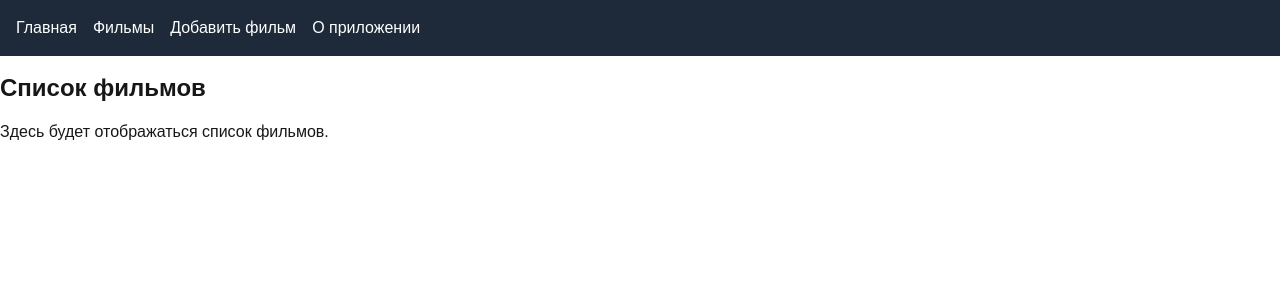
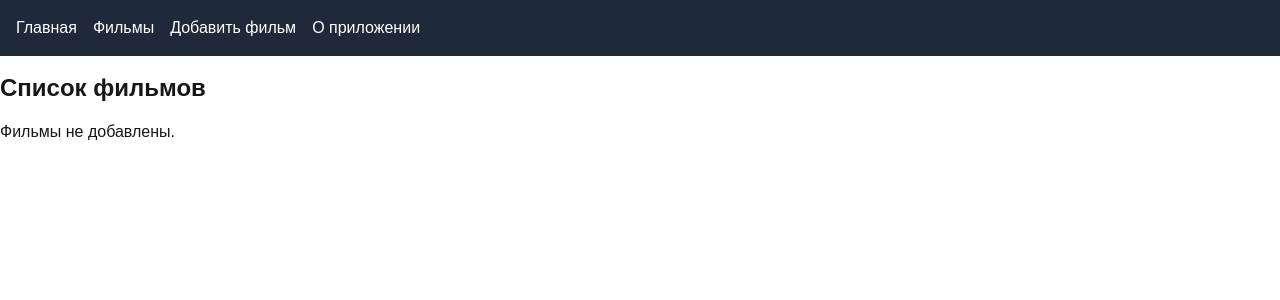
Before and after one commit to Lexagit52/movie-catalog, a Next.js app: page /movies in a window 1280 px wide. Shown: the top 300 px of the page. Built offline with nearby package versions, Linux system fonts and the light colour scheme.

Commit message:
✨ Added Zustand store for movies and connected add/remove movie functionality

```diff
--- a/src/app/movies/add/page.tsx
+++ b/src/app/movies/add/page.tsx
@@ -1,22 +1,19 @@
-'use client'; // чтобы использовать React hooks
+'use client';
 
 import { useState } from 'react';
 import { useRouter } from 'next/navigation';
+import { useMoviesStore } from '../../store/useMoviesStore';
 
 export default function AddMoviePage() {
   const [title, setTitle] = useState('');
   const [year, setYear] = useState('');
+  const addMovie = useMoviesStore((state) => state.addMovie);
   const router = useRouter();
 
   const handleSubmit = (e: React.FormEvent) => {
     e.preventDefault();
-
-    // Пока просто выводим в консоль и возвращаем на страницу списка
-    console.log({ title, year });
-
-    // Здесь позже добавим сохранение данных в состояние или API
-
-    router.push('/movies'); // возвращаем на список
+    addMovie({ title, year });
+    router.push('/movies');
   };
 
   return (
--- a/src/app/movies/page.tsx
+++ b/src/app/movies/page.tsx
@@ -1,9 +1,33 @@
+'use client';
+
+import { useMoviesStore, Movie } from '../store/useMoviesStore';
+
 export default function MoviesPage() {
-  // Пока заглушка — позже сделаем список с динамическими данными
+  const movies = useMoviesStore((state) => state.movies);
+  const removeMovie = useMoviesStore((state) => state.removeMovie);
+
   return (
     <div>
       <h1 className="text-2xl font-bold mb-4">Список фильмов</h1>
-      <p>Здесь будет отображаться список фильмов.</p>
+      {movies.length === 0 ? (
+        <p>Фильмы не добавлены.</p>
+      ) : (
+        <ul>
+          {movies.map(({ id, title, year }: Movie) => (
+            <li key={id} className="mb-2 flex justify-between items-center">
+              <div>
+                {title} ({year})
+              </div>
+              <button
+                className="text-red-600 hover:underline"
+                onClick={() => removeMovie(id)}
+              >
+                Удалить
+              </button>
+            </li>
+          ))}
+        </ul>
+      )}
     </div>
   );
 }
--- /dev/null
+++ b/src/app/store/useMoviesStore.ts
@@ -0,0 +1,25 @@
+import { create } from 'zustand';
+
+export type Movie = {
+  id: number;
+  title: string;
+  year: string;
+};
+
+type MoviesState = {
+  movies: Movie[];
+  addMovie: (movie: Omit<Movie, 'id'>) => void;
+  removeMovie: (id: number) => void;
+};
+
+export const useMoviesStore = create<MoviesState>((set) => ({
+  movies: [],
+  addMovie: (movie: Omit<Movie, 'id'>) =>
+    set((state) => ({
+      movies: [...state.movies, { ...movie, id: Date.now() }],
+    })),
+  removeMovie: (id: number) =>
+    set((state) => ({
+      movies: state.movies.filter((movie) => movie.id !== id),
+    })),
+}));
```
Also changed, not shown: package.json (+6 -5 lines), 1 other file (tests, documents, lock files or other folders).
